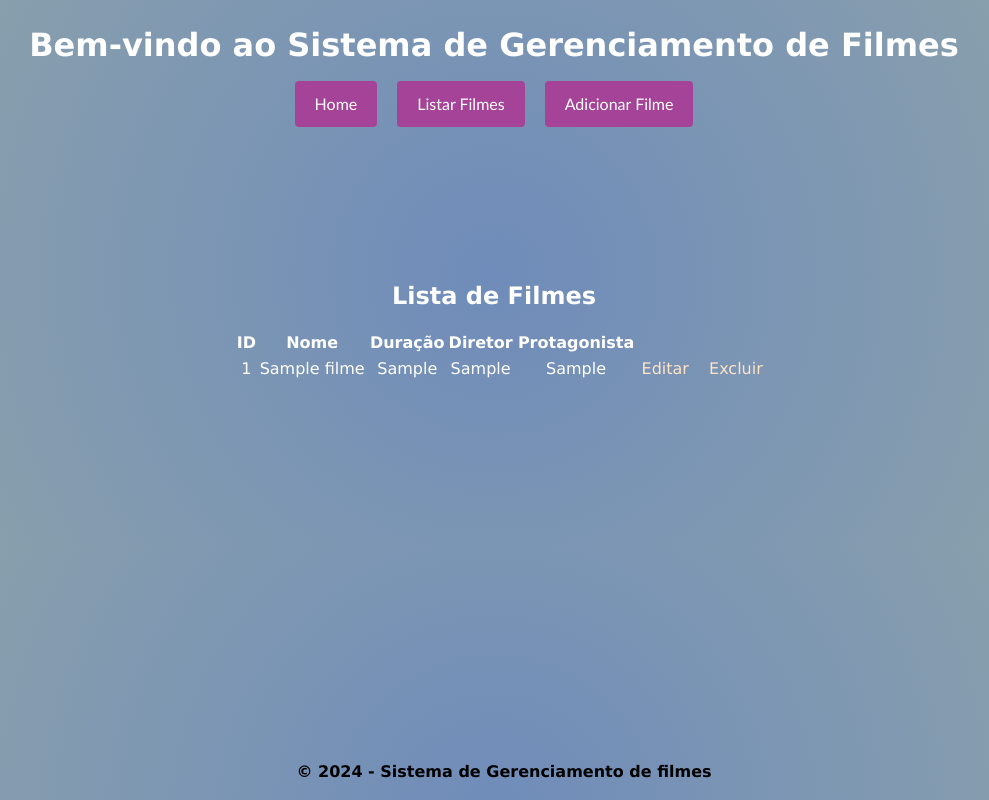
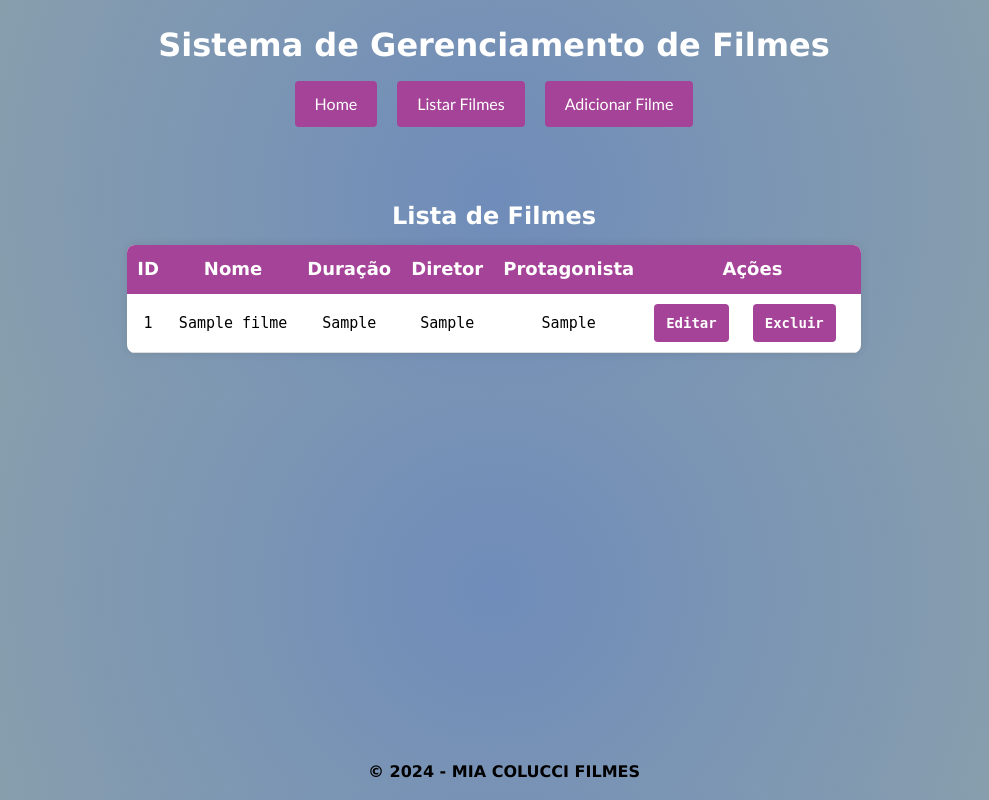
Before and after one commit to IzesStella/strapasCRUD, a PHP site: page /php/read-filme.php in a window 1280 px wide. Shown: the whole page, without its empty margins (146-1135 px from the left). Run offline with PHP 8.4, Linux system fonts and the light colour scheme; tables that the repository leaves empty or names only in its code hold one stand-in row (values such as "Sample post").

Commit message:
Estilização da Lista de filmes (tabela)

```diff
--- a/css/style.css
+++ b/css/style.css
@@ -27,10 +27,9 @@ header h1 {
 }
 
 main { /*seja bem vinde*/
-    margin: 20px 0;
+    margin: 40px auto 0;
+    padding: 20px;
     text-align: center;
-    padding: 110px;
-    margin: 30px auto;
     color: #ffffff;
 }
 
@@ -51,17 +50,10 @@ footer {
 }
 
 
-table {
-    width: 100%;
-    border-collapse: collapse;
-    border-radius: 8px;
-    overflow: hidden;
-}
-
-
 .menu {
     list-style: none; /* Remove os pontos da lista */
     padding: 0;
+
     margin: 0;
     display: flex;
     justify-content: center; /* Centraliza os itens do menu */
@@ -94,14 +86,79 @@ table {
     transform: scale(0.98);
 }
 
-table{
-    width: 100%;
+table {
+    margin: 10px auto;
+    width: 100%; /* Faz a tabela ocupar toda a largura disponível */
     border-collapse: collapse;
-    margin: 15px;
+    background-color: #ffffff;
+    border-radius: 8px; /* Adiciona cantos arredondados na tabela */
+    overflow: hidden;
+    box-shadow: 0 0 10px rgba(0, 0, 0, 0.1); /* Adiciona uma sombra leve ao redor da tabela */
+    font-family: Verdana, Geneva, Tahoma, sans-serif;
 }
 
-table a{
-    color:bisque;
-    text-decoration: none;
+table thead {
+    background-color: #a44397;
+    color: #ffffff; /* Texto branco para contraste */
+}
+
+/*células no cabeçalho da tabela */
+table thead th {
+    padding: 10px;
+    font-weight: bold; /*exto em negrito */
+    text-align: center; /* Alinha os textos no centro (id, ações, nome) */
+    font-size: 18px;
+}
+
+table tbody td {
+    padding: 10px;
+    border-bottom: 1px solid #dddddd;
+    color: #000000; /* Define a cor do texto como preta */
+    text-align: center;
+    font-family:monospace;/*cor do texto que é add na tabela*/
+    font-weight: 400;
+    font-size: 15px;
+}
+
+/* Estilo ao passar o mouse sobre uma linha da tabela */
+table tbody tr:hover {
+    background-color: #d8a4da;
+}
+
+/* Estilo dos links na tabela */
+table a {
+    color: #a44397; /* Cor roxa para os links */
+    text-decoration: none; /* Remove o sublinhado padrão dos links */
     margin-right: 15px;
+    font-weight: bold;
+    transition: color 0.3s; /* Transição suave para a mudança de cor */
 }
+
+/* Estilo dos links ao passar o mouse */
+table a:hover {
+    color: #000000;
+}
+
+table tbody td a {
+    display: inline-block; /* Transformar os links em botões */
+    padding: 8px 12px;
+    background-color: #a44397; /* fundo dos botões */
+    color: #ffffff; /* texto dos botões */
+    border-radius: 4px;
+    text-decoration: none; /* Remove o sublinhado dos links */
+    text-align: center;
+    font-size: 14px;
+    transition: background-color 0.3s, transform 0.2s;
+}
+
+/*ao passar o mouse */
+table tbody td a:hover {
+    background-color: #ac59ae;
+    transform: scale(1.05); /*aumento do botão */
+}
+
+/*botoes ao clicar */
+table tbody td a:active {
+    background-color: #000000;
+    transform: scale(0.98); /* Leve redução do botão */
+}
--- a/index.php
+++ b/index.php
@@ -11,7 +11,7 @@
         <h1>Bem-vindo ao Sistema de Gerenciamento de Filmes</h1>
         <nav>
             <ul class="menu">
-                <li><a href="../index.php" class="button">Home</a></li>
+                <li><a href="index.php" class="button">Home</a></li>
                 <li><a href="php/index-filme.php" class="button">Listar Filmes</a></li>
                 <li><a href="php/create-filme.php" class="button">Adicionar filme</a></li>
             </ul>
@@ -24,7 +24,7 @@
     </main>
 
     <footer>
-        <p>&copy; 2024 - Sistema de Gerenciamento de Filmes</p>
+      <p>&copy; 2024 - MIA COLUCCI FILMES</>
     </footer>
 </body>
 </html>
--- a/php/create-filme.php
+++ b/php/create-filme.php
@@ -22,7 +22,7 @@ if ($_SERVER['REQUEST_METHOD'] == 'POST') {
 </head>
 <body>
     <header>
-        <h1>Bem-vindo ao Sistema de Gerenciamento de Filmes</h1>
+        <h1>Sistema de Gerenciamento de Filmes</h1>
         <nav>
         <ul class="menu">
             <li><a href="../index.php" class="button">Home</a></li>
@@ -48,7 +48,7 @@ if ($_SERVER['REQUEST_METHOD'] == 'POST') {
     </main>
 
     <footer>
-        <p>&copy; 2024 - Sistema de Gerenciamento de Filmes</p>
+        <p>&copy; 2024 - MIA COLUCCI FILMES</p>
     </footer>
 </body>
 </html>
--- a/php/index-filme.php
+++ b/php/index-filme.php
@@ -16,7 +16,7 @@ $filmes = $stmt->fetchAll(PDO::FETCH_ASSOC);
 
 <body>
     <header>
-        <h1>Bem-vindo ao Sistema de Gerenciamento de Filmes</h1>
+        <h1>Sistema de Gerenciamento de Filmes</h1>
         <nav>
         <ul class="menu">
             <li><a href="../index.php" class="button">Home</a></li>
@@ -36,6 +36,7 @@ $filmes = $stmt->fetchAll(PDO::FETCH_ASSOC);
                     <th>Duração</th>
                     <th>Diretor</th>
                     <th>Protagonista</th>
+                    <th>Ações</th>
                 </tr>
             </thead>
             <tbody>
@@ -57,7 +58,7 @@ $filmes = $stmt->fetchAll(PDO::FETCH_ASSOC);
     </main>
 
     <footer>
-        <p>&copy; 2024 - Sistema de Gerenciamento de Filmes</p>
+        <p>&copy; 2024 - MIA COLUCCI FILMES</p>
     </footer>
 </body>
 </html>
--- a/php/read-filme.php
+++ b/php/read-filme.php
@@ -15,7 +15,7 @@ $filmes = $stmt->fetchAll(PDO::FETCH_ASSOC);
 </head>
 <body>
     <header>
-        <h1>Bem-vindo ao Sistema de Gerenciamento de Filmes</h1>
+        <h1>Sistema de Gerenciamento de Filmes</h1>
         <nav>
         <ul class="menu">
             <li><a href="../index.php" class="button">Home</a></li>
@@ -36,6 +36,7 @@ $filmes = $stmt->fetchAll(PDO::FETCH_ASSOC);
                     <th>Duração</th>
                     <th>Diretor</th>
                     <th>Protagonista</th>
+                    <th>Ações</th>
                 </tr>
             </thead>
             <tbody>
@@ -58,7 +59,7 @@ $filmes = $stmt->fetchAll(PDO::FETCH_ASSOC);
     </main>
 
     <footer>
-        <p>&copy; 2024 - Sistema de Gerenciamento de filmes</p>
+        <p>&copy; 2024 - MIA COLUCCI FILMES</p>
     </footer>
 </body>
 </html>
--- a/php/update_filme.php
+++ b/php/update_filme.php
@@ -22,12 +22,12 @@ if ($_SERVER['REQUEST_METHOD'] == 'POST') {
 <head>
     <meta charset="UTF-8">
     <meta name="viewport" content="width=device-width, initial-scale=1.0">
-    <title>Editar filme</title>
+    <title>CRUD filmes</title>
     <link rel="stylesheet" href="../css/style.css">
 </head>
 <body>
     <header>
-        <h1>Bem-vindo ao Sistema de Gerenciamento de filmes</h1>
+        <h1>Sistema de Gerenciamento de filmes</h1>
         <nav>
         <ul class="menu">
             <li><a href="../index.php" class="button">Home</a></li>
@@ -55,7 +55,7 @@ if ($_SERVER['REQUEST_METHOD'] == 'POST') {
     </main>
 
     <footer>
-        <p>&copy; 2024 - Sistema de Gerenciamento de filmes</p>
+         <p>&copy; 2024 - MIA COLUCCI FILMES</p>
     </footer>
 </body>
 </html>
```
